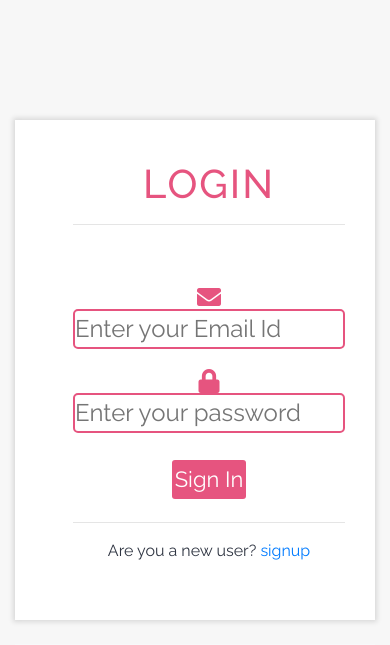
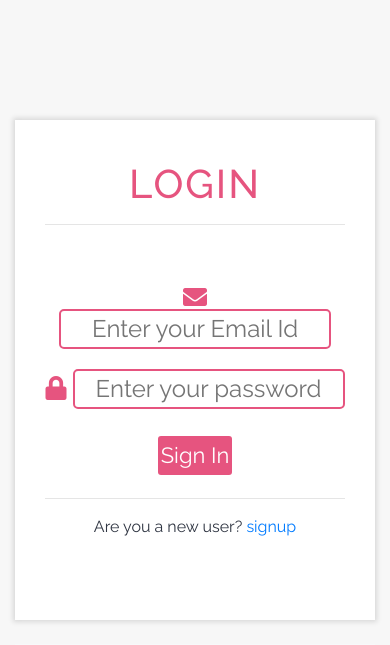
Before and after one commit to Life-line-iiitk/life-line, a PHP site: page /sign_in.html in a window 390 px wide. Shown: the top 645 px of the page. Run offline with PHP 8.4, Linux system fonts and the light colour scheme.

Commit message:
changin for mobile

```diff
--- a/assets/styles/sign_in_styles.css
+++ b/assets/styles/sign_in_styles.css
@@ -50,11 +50,13 @@
     margin: 20px auto;
     width: 100%;
     font-size: 24px;
+    text-align: center;
 }
 
 .login_form .input input{
     border: 2px solid var(--red);
     border-radius: 5px;
+    text-align: center;
 }
 
 .login_form .btn button{
@@ -95,7 +97,17 @@
 
 
 @media screen and (max-width: 768px){
-    .sub_container .login_img img{
+
+    .sub_container .login_form{
+        width: 100%;
+        height: 100%;
+        text-align: center;
+        padding: 40px 30px 0;
+        position: relative;
+    }
+
+    .sub_container .login_img{
         display: none;
+        text-align: center;
     }
 }
--- a/sign_in.html
+++ b/sign_in.html
@@ -49,7 +49,7 @@
                     </div>
                     <div class="input">
                         <i class="fa fa-lock" style="color: var(--red);"></i>
-                        <input type="text" name="password" id="password" placeholder="Enter your password">
+                        <input type="password" name="password" id="password" placeholder="Enter your password">
                     </div>
                     <div class="btn">
                         <button type="submit">Sign In</button>
```
